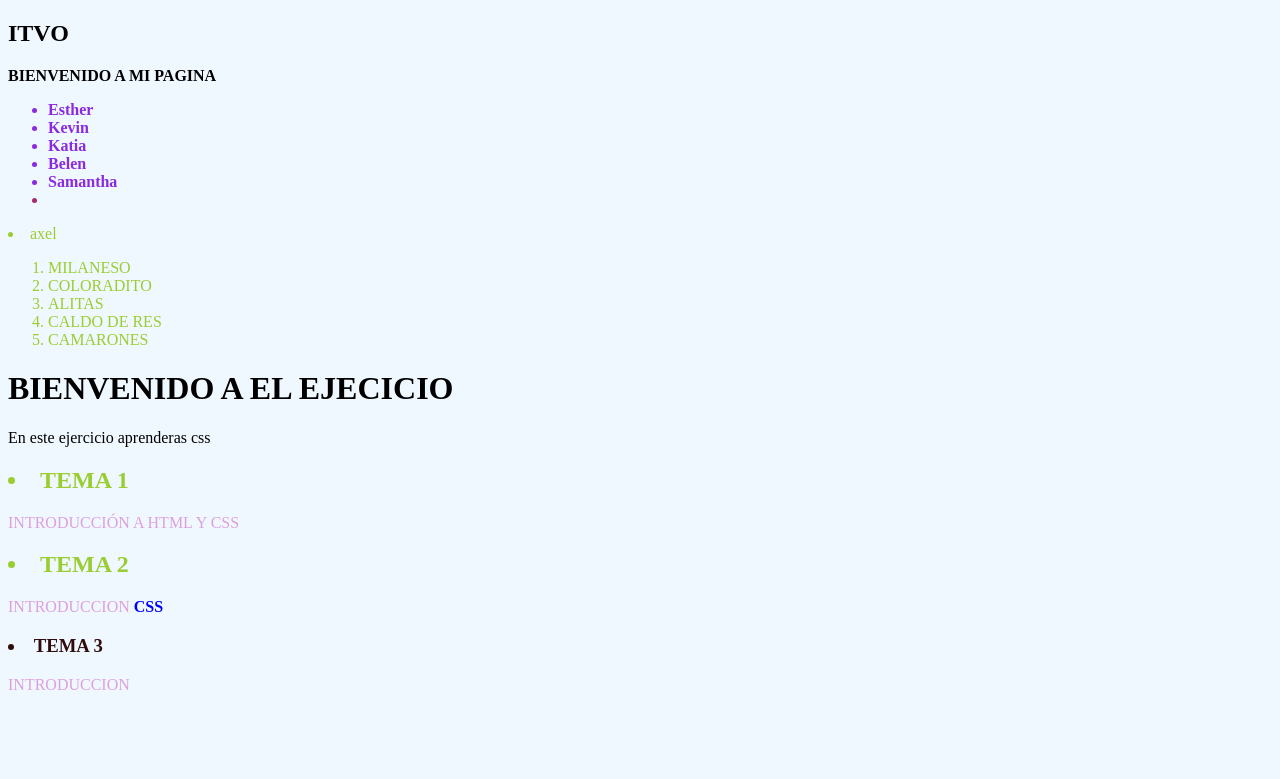
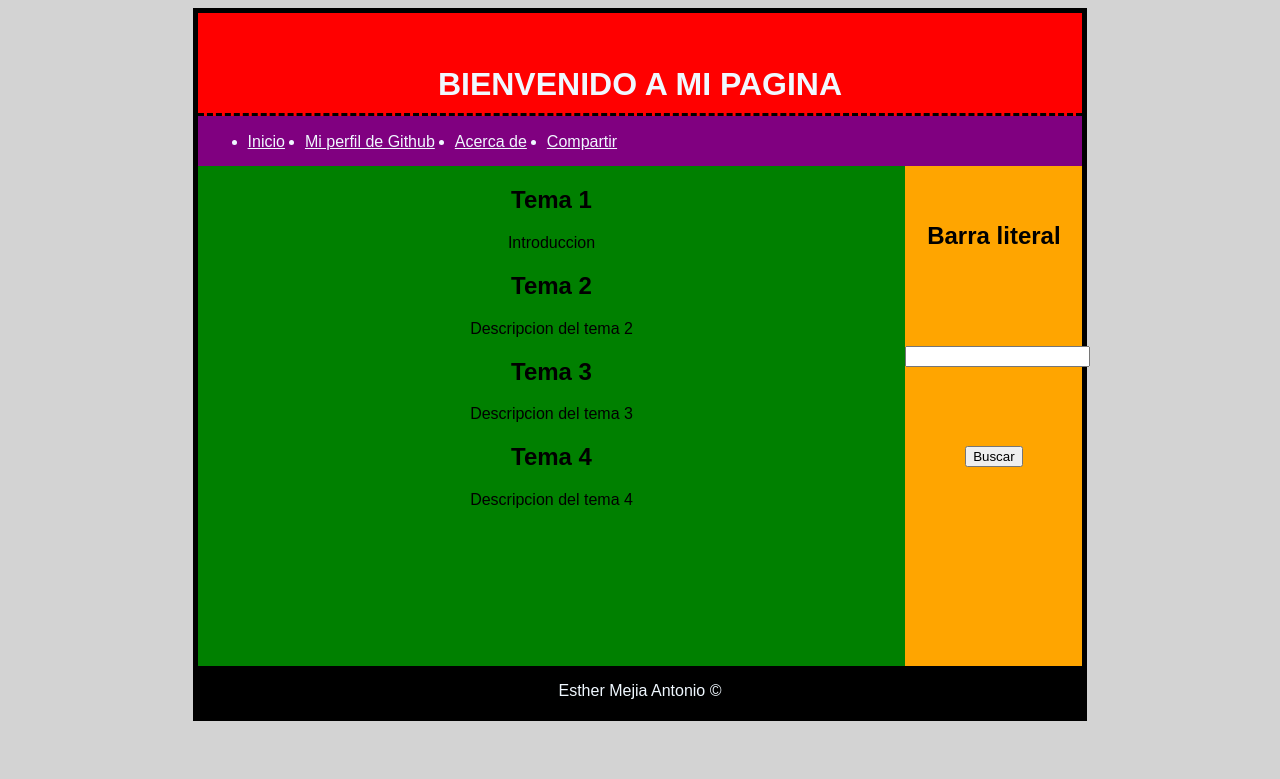
Before and after one commit to I6A-2022/practica1-Esther-Mej-a, a plain HTML site: page index.html in a window 1280 px wide. Shown: the top 779 px of the page. Drawn offline with Linux system fonts and the light colour scheme; grey boxes are pictures that could not be loaded.

Commit message:
Practica 1
html y css

```diff
--- a/estilos.css
+++ b/estilos.css
@@ -1,36 +1,66 @@
+body{
+    background: lightgray;
+    font-family: Arial, Helvetica, sans-serif;
 
-    <style>
-    #idesther{
-        color: brown;
 }
-    .idmejia{
-        color: rgb(165, 42, 110);
+#contenedor{
+    width: 70%;
+    margin: 0px auto;
+    border: 5px solid black;
 }
-    body{
-        background-color:aliceblue;
+header{
+    background: red;
+    width: 100%;
+    height: 100px;
+    margin: 0px;
+    text-align: center;
+    line-height: 100px;
+    color:aliceblue;
+    border-bottom: 3px dashed black;
+    float: left;
 }
-   ul li{
-        color: blueviolet;
+nav{
+    background: purple;
+    height: 50px;
+    width: 100%;
+    float: left;
+    line-height: 0px;
 }
-    li{
-        color: yellowgreen;
+nav ul li{
+    margin: 10px;
+    float: left;
+    color:aliceblue;
 }
-    #idc{
-        color: plum;
+nav ul li a{
+    color:aliceblue;
 }
-    #ida{
-        color:blue;
+#contenido{
+    width: 80%;
+    float: left;
+    text-align: center;
+    min-height: 500px;
+    background: green;
 }
-    #idn{
-        color: rgb(49, 12, 12);
+/*section{
+    text-align: center;
+    background-color: green;
+}*/
+aside{
+    width: 20%;
+    height: 500px;
+    float: left;
+    line-height: 100px;
+    background-color: orange;
+    text-align: center;
 }
-    /*
-    dashed - - - -
-    dotted
-    */
-    table, th, td {
-          border: 4px double red;
-         border-collapse: collapse;
+footer{
+    text-align: center;
+    color:aliceblue;
+    background: black;
+    width: 100%;
+    height: 50px;
+    line-height: 50px;
 }
-
-</style>
+.componerSalto{
+    clear: both;
+}
--- a/index.html
+++ b/index.html
@@ -4,89 +4,56 @@
         <meta charset="UTF-8">
         <meta http-equiv="X-UA-Compatible" content="IE=edge">
         <meta name="viewport" content="width=device-width, initial-scale=1.0">
-    <title>Pagina de Esther</title>
+        <title>Practica 1 -Tema1 -Esther</title>
         <link rel="stylesheet" href="estilos.css">
-<!-- para enlazaar html con css(estilo)-->
+
     </head>
     <body>
+        <div id="contenedor">
+            <header>
+                <h1>BIENVENIDO A MI PAGINA</h1>
+            </header>
+            <nav>
+                <ul>
+                    <li> <a href="index.html">Inicio</a></li>
+                    <li> <a target="_blank" href="https://github.com/EstherAtiny">Mi perfil de Github</a></li>
+                    <li> <a href="https://www.google.com/">Acerca de </a>  </li>
+                    <li> <a target="_blank" href="https://facebook.com/">Compartir</a> </li>
+                </ul>
+            </nav>
 
-    <h2>ITVO</h2>
-   <p>
-       <strong>
-           BIENVENIDO A MI PAGINA
-        </strong>
-    </p>
-    <UL> <strong>
-    <li>Esther</li>
-    <li>Kevin</li>
-    <li>Katia</li>
-    <li>Belen </li>
-    <li id="idesther">Samantha</li>
-    <li class="idmejia"></li>
-    </UL></strong>
-    <li>axel</li>
+            <section id="contenido">
+                <article>
+                    <h2>Tema 1</h2>
+                    <p>Introduccion</p>
+                </article>
+                <article>
+                    <h2>Tema 2</h2>
+                    <p>Descripcion del tema 2</p>
+                </article>
+                <article>
+                    <h2>Tema 3</h2>
+                    <p>Descripcion del tema 3</p>
+                </article>
+                <article>
+                    <h2>Tema 4</h2>
+                    <p>Descripcion del tema 4</p>
+                </article>
+            </section>
 
-    <ol>
-        <li>MILANESO</li>
-        <li>COLORADITO</li>
-        <li>ALITAS</li>
-        <li>CALDO DE RES</li>
-        <li>CAMARONES</li>
-    </ol>
+            <aside>
+                <h2>Barra literal</h2> <p></p>
 
-    <h1>BIENVENIDO A EL EJECICIO</h1>
-    <p >En este ejercicio aprenderas css</p>
-    <H2><li>TEMA 1</H2></li>
-    <p id="idc">INTRODUCCIÓN A HTML Y CSS</p>
-    <H2><li>TEMA 2</H2></li>
-    <p id="idc">INTRODUCCION <strong id="ida">CSS</strong></p>
-    <H3 ><li id="idn">TEMA 3</H3></li>
-    <p id="idc">INTRODUCCION</p>
-
-<br>
-<br>
-<br>
-<br>
-<iframe src="https://www.google.com/maps/embed?pb=!1m18!1m12!1m3!1d122088.91908807156!2d-96.8299617375316!3d17.00999318437605!2m3!1f0!2f0!3f0!3m2!1i1024!2i768!4f13.1!3m3!1m2!1s0x85c7228de5797b6d%3A0xb18d6d3ec4273af8!2sSanta%20Cruz%20Xoxocotl%C3%A1n%2C%20Oax.!5e0!3m2!1ses!2smx!4v1645115738469!5m2!1ses!2smx" width="600" height="450" style="border:0;" allowfullscreen="" loading="lazy" frameborder="0"></iframe>
-<!-- para poner mapa-->
-</br>
-</br>
-</br>
-</br>
-<table style="float:left">
-    <tr>
-        <th>Nombre</th>
-        <th>Curp</th>
-        <th>telefono</th>
-    </tr>
-    <tr>
-        <td>Esther</td>
-        <td>MEAEO</td>
-        <td>9512986419</td>
-    </tr>
-</table>
-<table style="float:center">
-    <tr>
-        <th>Nombre</th>
-        <th>Curp</th>
-        <th>telefono</th>
-    </tr>
-    <tr>
-        <td>Esther</td>
-        <td>MEAEO</td>
-        <td>9512986419</td>
-    </tr>
-</table>
-
-<form >
-    <label>Nombre:</label>
-    <input type="text">
-    <input type="checkbox">
-    <input type="color">
-    <input type="radio">
-    <input type="date">
-
+                <form action="">
+                    <input type="search">
+                    <input value="Buscar" type="button">
                 </form>
+            </aside>
+            <div class="componerSalto"></div>
+            <footer>
+                Esther Mejia Antonio &copy;
+            </footer>
+        </div>
 
     </body>
     </html>
```
Lines whose indentation alone changed are shown as unchanged.
